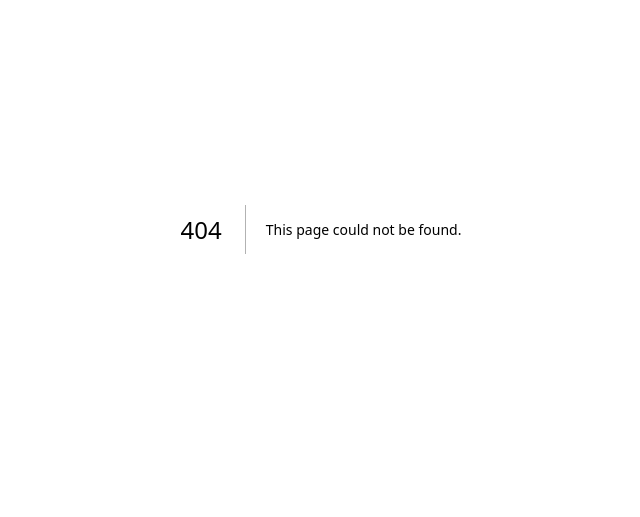
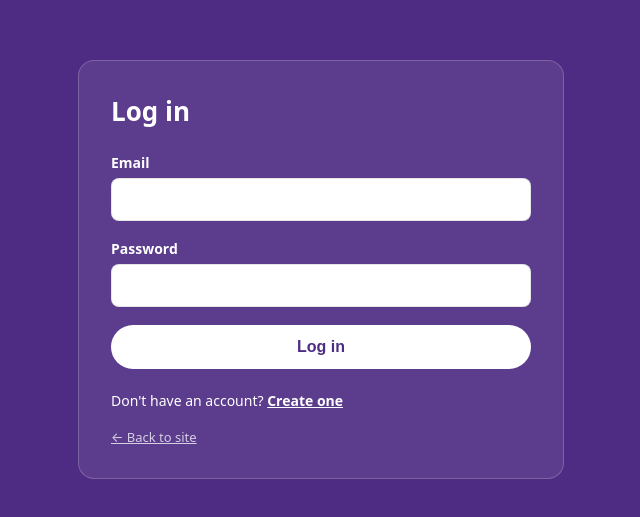
Before and after one commit to amaanavi/rushpage, a Next.js app: page /login in a window 1280 px wide. Before the commit this address had no page. Shown: the part 171-688 px from the top of the page, without its empty margins (319-959 px from the left). Built offline with nearby package versions, Linux system fonts and the light colour scheme.

Commit message:
Add Log In nav button + /login and /signup pages (UI only, no backend yet)

```diff
--- /dev/null
+++ b/app/AuthForm.js
@@ -0,0 +1,148 @@
+"use client";
+
+import { useState } from "react";
+
+const PURPLE = "#4E2C84";
+
+export default function AuthForm({ mode }) {
+  const isSignup = mode === "signup";
+  const [email, setEmail] = useState("");
+  const [password, setPassword] = useState("");
+  const [confirm, setConfirm] = useState("");
+  const [msg, setMsg] = useState("");
+
+  function onSubmit(e) {
+    e.preventDefault();
+    if (isSignup && password !== confirm) {
+      setMsg("Passwords don't match.");
+      return;
+    }
+    // No backend yet — this is a UI preview. Wire up to Neon later.
+    setMsg("Accounts aren't connected yet — this is a preview of the form.");
+  }
+
+  const label = { display: "block", fontSize: "14px", fontWeight: 600, margin: "0 0 6px" };
+  const input = {
+    width: "100%",
+    boxSizing: "border-box",
+    padding: "12px 14px",
+    borderRadius: "8px",
+    border: "1px solid rgba(0,0,0,0.1)",
+    fontSize: "15px",
+    marginBottom: "18px",
+    background: "#ffffff",
+    color: "#1a1a1a",
+  };
+
+  return (
+    <main
+      style={{
+        minHeight: "100vh",
+        backgroundColor: PURPLE,
+        color: "#ffffff",
+        fontFamily: "system-ui, -apple-system, Segoe UI, Roboto, sans-serif",
+        display: "flex",
+        flexDirection: "column",
+        alignItems: "center",
+        justifyContent: "center",
+        padding: "40px 24px",
+      }}
+    >
+      <div
+        style={{
+          width: "min(420px, 92vw)",
+          background: "rgba(255,255,255,0.08)",
+          border: "1px solid rgba(255,255,255,0.2)",
+          borderRadius: "16px",
+          padding: "32px",
+        }}
+      >
+        <h1 style={{ margin: "0 0 24px", fontSize: "26px", fontWeight: 700 }}>
+          {isSignup ? "Create account" : "Log in"}
+        </h1>
+
+        <form onSubmit={onSubmit}>
+          <label style={label} htmlFor="email">
+            Email
+          </label>
+          <input
+            id="email"
+            type="email"
+            required
+            autoComplete="email"
+            value={email}
+            onChange={(e) => setEmail(e.target.value)}
+            style={input}
+          />
+
+          <label style={label} htmlFor="password">
+            Password
+          </label>
+          <input
+            id="password"
+            type="password"
+            required
+            autoComplete={isSignup ? "new-password" : "current-password"}
+            value={password}
+            onChange={(e) => setPassword(e.target.value)}
+            style={input}
+          />
+
+          {isSignup && (
+            <>
+              <label style={label} htmlFor="confirm">
+                Confirm password
+              </label>
+              <input
+                id="confirm"
+                type="password"
+                required
+                autoComplete="new-password"
+                value={confirm}
+                onChange={(e) => setConfirm(e.target.value)}
+                style={input}
+              />
+            </>
+          )}
+
+          <button
+            type="submit"
+            style={{
+              width: "100%",
+              padding: "13px",
+              borderRadius: "9999px",
+              border: "none",
+              cursor: "pointer",
+              background: "#ffffff",
+              color: PURPLE,
+              fontSize: "16px",
+              fontWeight: 700,
+            }}
+          >
+            {isSignup ? "Create account" : "Log in"}
+          </button>
+        </form>
+
+        {msg && (
+          <p style={{ margin: "16px 0 0", fontSize: "14px", opacity: 0.9 }}>{msg}</p>
+        )}
+
+        <p style={{ margin: "22px 0 0", fontSize: "14px" }}>
+          {isSignup ? "Already have an account? " : "Don't have an account? "}
+          <a
+            href={isSignup ? "/login" : "/signup"}
+            style={{ color: "#ffffff", fontWeight: 700 }}
+          >
+            {isSignup ? "Log in" : "Create one"}
+          </a>
+        </p>
+
+        <p style={{ margin: "18px 0 0", fontSize: "13px" }}>
+          <a href="/" style={{ color: "#ffffff", opacity: 0.75 }}>
+            ← Back to site
+          </a>
+        </p>
+      </div>
+    </main>
+  );
+}
--- /dev/null
+++ b/app/login/page.js
@@ -0,0 +1,7 @@
+import AuthForm from "../AuthForm";
+
+export const metadata = { title: "Log in — Rushpage" };
+
+export default function LoginPage() {
+  return <AuthForm mode="login" />;
+}
```
Also changed, not shown: app/page.js (+15 -0 lines), app/signup/page.js (added, +7 -0 lines).
